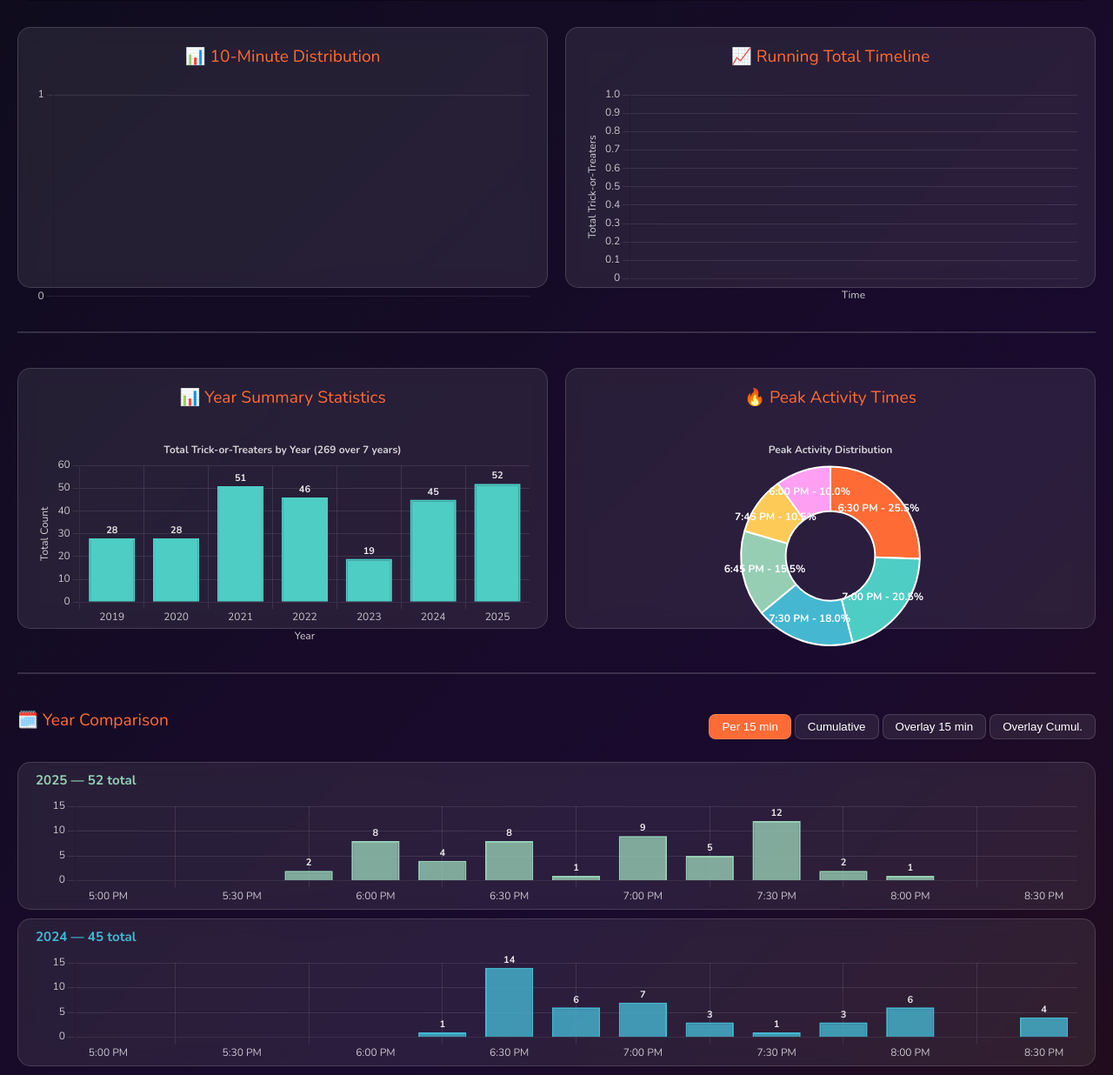
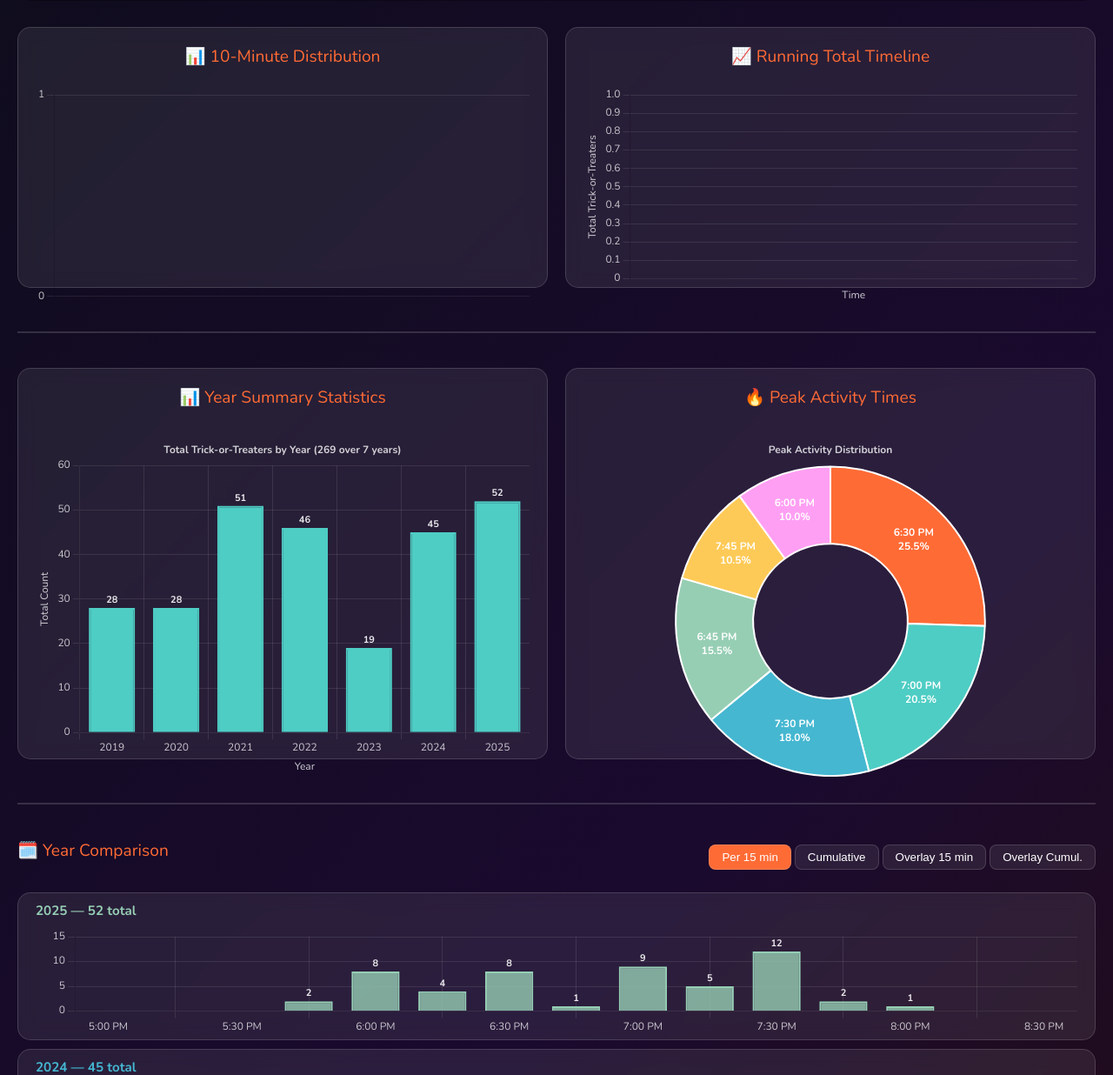
Before and after one commit to dvanvolk/TrickOrTreaterDashboard, a Flask app: page / in a window 1280 px wide. Shown: the part 425-1661 px from the top of the page at 87% size. Run offline with Flask 3, Linux system fonts and the light colour scheme; data comes from the database, SQL or seed files in the repository; parts of the project's set-up code (start-up, migrations or seed data) failed here and were passed over.

Commit message:
Stack Peak Activity labels on two lines and enlarge summary charts
Co-Authored-By: Claude Sonnet 5.5 <noreply@anthropic.com>

```diff
--- a/static/css/dashboard.css
+++ b/static/css/dashboard.css
@@ -101,6 +101,10 @@ body {
     backdrop-filter: blur(10px);
     border: 1px solid var(--card-border);
     height: 300px;
+}
+
+.chart-container.tall {
+    height: 450px;
 }
 
 .chart-container.full-width {
--- a/static/js/dashboard.js
+++ b/static/js/dashboard.js
@@ -889,7 +889,8 @@ function setupPeakActivityChart() {
             ctx.textBaseline = 'middle';
             chart.getDatasetMeta(0).data.forEach((arc, idx) => {
                 const pos = arc.tooltipPosition();
-                ctx.fillText(`${chart.data.labels[idx]} - ${(values[idx] / total * 100).toFixed(1)}%`, pos.x, pos.y);
+                ctx.fillText(chart.data.labels[idx], pos.x, pos.y - 8);
+                ctx.fillText((values[idx] / total * 100).toFixed(1) + '%', pos.x, pos.y + 8);
             });
             ctx.restore();
         }
--- a/templates/trickortreat_dashboard.html
+++ b/templates/trickortreat_dashboard.html
@@ -86,11 +86,11 @@
         </div>
 
         <div class="charts-grid section-divider">
-            <div class="chart-container">
+            <div class="chart-container tall">
                 <div class="chart-title">📊 Year Summary Statistics</div>
                 <canvas id="yearStatsChart"></canvas>
             </div>
-            <div class="chart-container">
+            <div class="chart-container tall">
                 <div class="chart-title">🔥 Peak Activity Times</div>
                 <canvas id="peakActivityChart"></canvas>
             </div>
```
